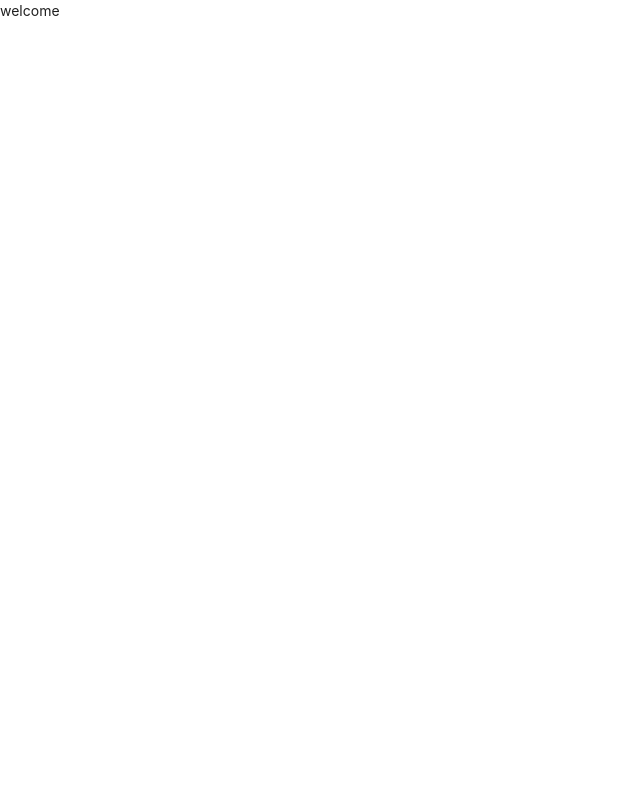
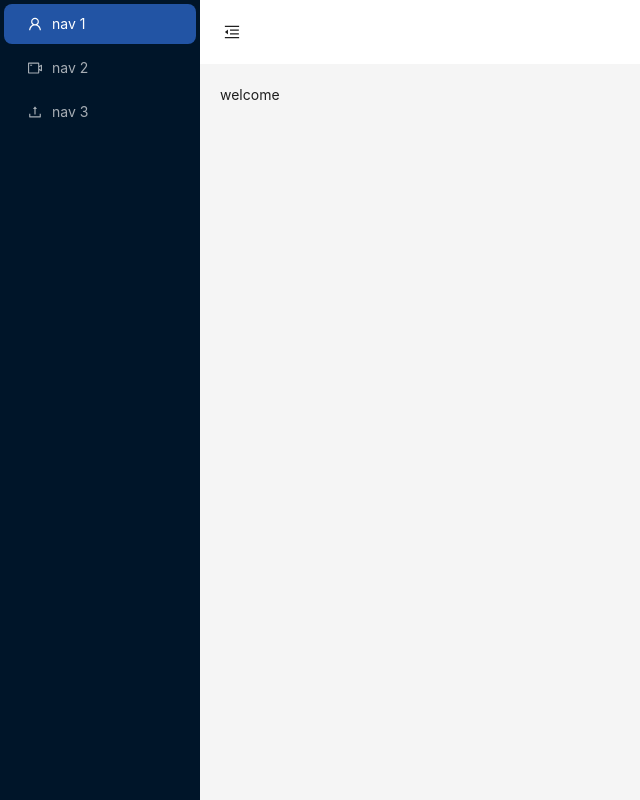
Before and after one commit to chen-min/back-admin-react, a React (Vite) app: page /welcome in a window 1280 px wide. Shown: the whole page, without its empty margins (0-640 px from the left). Built offline with nearby package versions, Linux system fonts and the light colour scheme.

Commit message:
login page

```diff
--- /dev/null
+++ b/src/components/Layout/index.module.less
@@ -0,0 +1,8 @@
+.content {
+  height: calc(100vh - 64px);
+  padding: 20px;
+  overflow: auto;
+}
+.wrapper {
+  min-height: calc(100vh - 120px);
+}
--- /dev/null
+++ b/src/components/Layout/index.tsx
@@ -0,0 +1,69 @@
+import React, { useState } from "react";
+import {
+  MenuFoldOutlined,
+  MenuUnfoldOutlined,
+  UploadOutlined,
+  UserOutlined,
+  VideoCameraOutlined,
+} from "@ant-design/icons";
+import { Layout, Menu, Button, theme } from "antd";
+import { Outlet } from "react-router-dom";
+const { Header, Sider, Content } = Layout;
+import styles from "./index.module.less";
+
+const App: React.FC = () => {
+  const [collapsed, setCollapsed] = useState(false);
+  const {
+    token: { colorBgContainer, borderRadiusLG },
+  } = theme.useToken();
+
+  return (
+    <Layout>
+      <Sider trigger={null} collapsible collapsed={collapsed}>
+        <Menu
+          theme="dark"
+          mode="inline"
+          defaultSelectedKeys={["1"]}
+          items={[
+            {
+              key: "1",
+              icon: <UserOutlined />,
+              label: "nav 1",
+            },
+            {
+              key: "2",
+              icon: <VideoCameraOutlined />,
+              label: "nav 2",
+            },
+            {
+              key: "3",
+              icon: <UploadOutlined />,
+              label: "nav 3",
+            },
+          ]}
+        />
+      </Sider>
+      <Layout>
+        <Header style={{ padding: 0, background: colorBgContainer }}>
+          <Button
+            type="text"
+            icon={collapsed ? <MenuUnfoldOutlined /> : <MenuFoldOutlined />}
+            onClick={() => setCollapsed(!collapsed)}
+            style={{
+              fontSize: "16px",
+              width: 64,
+              height: 64,
+            }}
+          />
+        </Header>
+        <div className={styles.content}>
+          <div className={styles.wrapper}>
+            <Outlet></Outlet>
+          </div>
+        </div>
+      </Layout>
+    </Layout>
+  );
+};
+
+export default App;
--- a/src/router/index.tsx
+++ b/src/router/index.tsx
@@ -3,19 +3,25 @@
 import P403 from "@/views/403/403";
 import P404 from "@/views/404/404";
 import { Navigate, createBrowserRouter } from "react-router-dom";
-
+import Layout from "@/components/Layout";
 export const router = [
   {
     path: "/",
-    element: <Navigate to="/Login" />,
+    element: <Navigate to="/welcome" />,
   },
   {
     path: "/login",
     element: <Login />,
   },
   {
-    path: "/welcome",
-    element: <Welcome />,
+    id: "layout",
+    element: <Layout />,
+    children: [
+      {
+        path: "/welcome",
+        element: <Welcome />,
+      },
+    ],
   },
   {
     path: "*",
```
